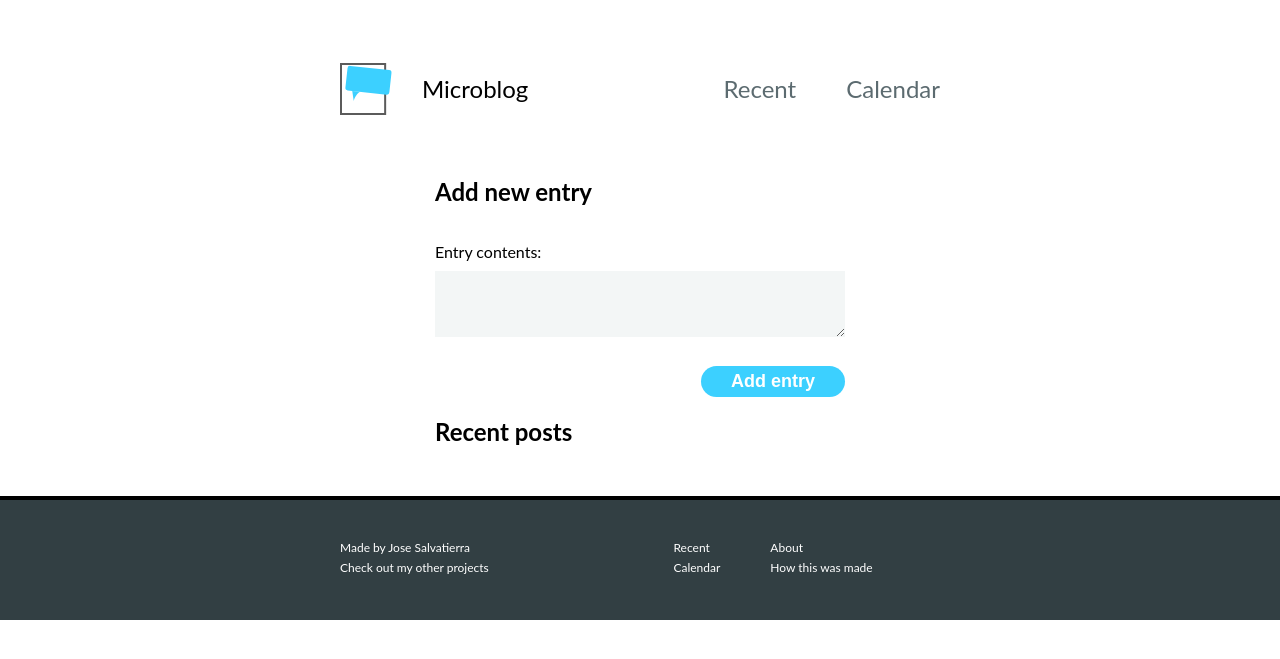
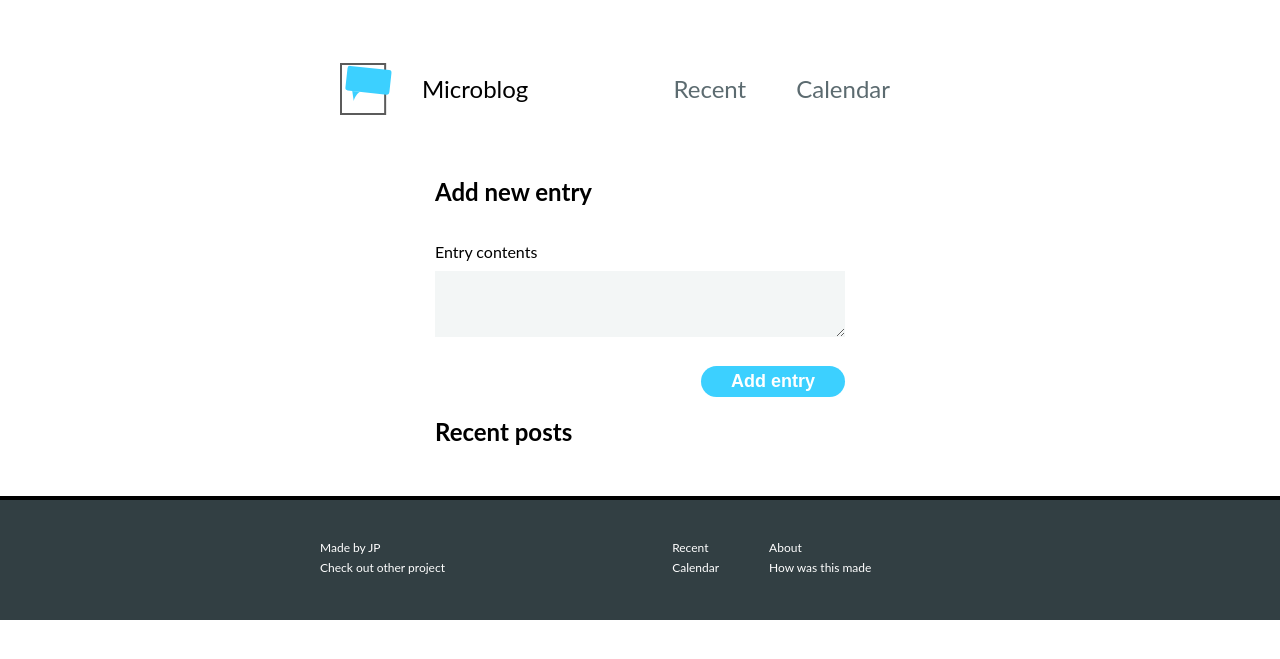
Before and after one commit to JoannaPia/python-MicroBlog, a Flask app: page / in a window 1280 px wide. Shown: the top 659 px of the page. Run offline with Flask 2, Linux system fonts and the light colour scheme; data that the repository does not hold is empty.

Commit message:
Add files via upload

```diff
--- a/app.py
+++ b/app.py
@@ -1,4 +1,3 @@
-import os
 import datetime
 from flask import Flask, render_template, request
 from pymongo import MongoClient
@@ -6,10 +5,13 @@ from dotenv import load_dotenv
 
 load_dotenv()
 
+
 def create_app():
     app = Flask(__name__)
-    client = MongoClient("mongodb://localhost:27017/?readPreference=primary&appname=MongoDB%20Compass&ssl=false")
+    client = MongoClient("mongodb+srv://admin2:admin@microblog.ow5qq.mongodb.net/test")
     app.db = client.microblog
+
+
 
     @app.route("/", methods=["GET", "POST"])
     def home():
@@ -19,12 +21,12 @@ def create_app():
             app.db.entries.insert({"content": entry_content, "date": formatted_date})
 
         entries_with_date = [
-            (
+                (
                 entry["content"],
                 entry["date"],
                 datetime.datetime.strptime(entry["date"], "%Y-%m-%d").strftime("%b %d")
-            )
-            for entry in app.db.entries.find({})
+                )
+                for entry in app.db.entries.find({})
         ]
         return render_template("home.html", entries=entries_with_date)
 
--- a/requirements.txt
+++ b/requirements.txt
@@ -1,4 +1,3 @@
 flask
-pymongo[srv]
+pymongo[siv]
 gunicorn
-python-dotenv
--- a/runtime.txt
+++ b/runtime.txt
@@ -1 +1 @@
-python-3.9.0
+python-3.8.4
--- a/templates/home.html
+++ b/templates/home.html
@@ -1,31 +1,33 @@
 <!DOCTYPE html>
 <html lang="en">
+
 <head>
     <meta charset="UTF-8">
-  <meta name="viewport" content="width=device-width, initial-scale=1.0">
+    <meta name="viewport" content="width=device-width">
     <title>Microblog</title>
-  <link rel="stylesheet" href="/static/css/styles.css" />
+    <link rel="stylesheet" href="/static/CSS/style.css" />
 </head>
+
 <body>
     <header class="navbar">
         <div class="navbar__brand">
-      <img class="navbar__logo" src="/static/logo.svg" alt="The Microblog logo" />Microblog
+            <img class="navbar__logo" src="../static/original.svg" alt="The Microblog logo" /> Microblog
         </div>
         <ul class="navbar__navigation">
             <li class="navbar__navigation-item">
-        <a href="#" class="navbar__link">Recent</a>
+                <a class="navbar__link">Recent</a>
             </li>
             <li class="navbar__navigation-item">
-        <a href="#" class="navbar__link">Calendar</a>
+                <a class="navbar__link">Calendar</a>
             </li>
         </ul>
     </header>
     <main class="main">
         <section>
-      <h1>Add new entry</h1>
+            <h1> Add new entry</h1>
             <form class="form" method="POST">
                 <p class="form__input">
-          <label for="entry" class="form__label">Entry contents:</label>
+                    <label for="entry" class="form__label"> Entry contents</label>
                     <textarea name="content" id="entry" class="form__textarea"></textarea>
                 </p>
                 <button type="submit" class="form__submit">Add entry</button>
@@ -36,11 +38,11 @@
             {% for entry in entries %}
             <article class="entry">
                 <div>
-            <h2 class="entry__title">{{ entry[0] | truncate(30, true) }}</h2>
-            <time class="entry__date" datetime="{{ entry[1] }}">• {{ entry[2] }}</time>
+                    <h2 class="entry__title"> {{entry[0]  | truncate (30, true)}}</h2>
+                    <time class="entry__date" datetime="{{ entry[1] }}"> {{entry[2]}}</time>
                 </div>
                 <p class="entry__content">
-            {{ entry[0] }}
+                    {{entry[0]}}
                 </p>
             </article>
             {% endfor %}
@@ -49,8 +51,8 @@
     <footer class="footer">
         <div class="footer__content">
             <section class="left">
-        <a class="footer__item">Made by Jose Salvatierra</a>
-        <a class="footer__item">Check out my other projects</a>
+                <a class="footer__item">Made by JP</a>
+                <a class="footer__item">Check out other project</a>
             </section>
             <section class="right">
                 <div class="footer__column">
@@ -58,11 +60,12 @@
                     <a class="footer__item">Calendar</a>
                 </div>
                 <div class="footer__column">
-          <a class="footer__item" href="#">About</a>
-          <a class="footer__item">How this was made</a>
+                    <a class="footer__item">About</a>
+                    <a class="footer__item">How was this made</a>
                 </div>
             </section>
         </div>
     </footer>
 </body>
+
 </html>
```
Lines whose indentation alone changed are shown as unchanged.
